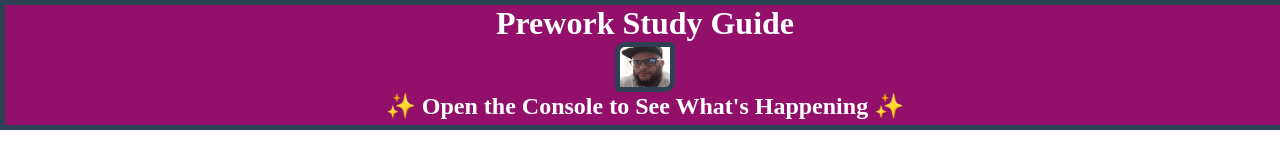
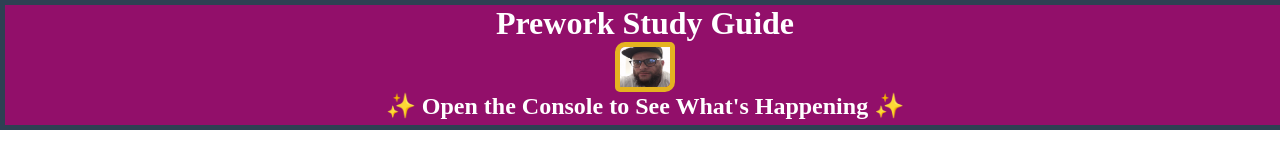
Before and after one commit to technerdpablo/prework-study-guide, a plain HTML site: page index.html in a window 1280 px wide. Shown: the top 160 px of the page. Drawn offline with Linux system fonts and the light colour scheme.

Commit message:
READMEforrealnow

```diff
--- a/assets/style.css
+++ b/assets/style.css
@@ -26,7 +26,7 @@ img {
     margin-left: auto;
     margin-right: auto;
     border: solid 5px;
-    border-color: #2E4053;
+    border-color: #e4b320;
     border-radius: 10px 5px
 
 }
```
